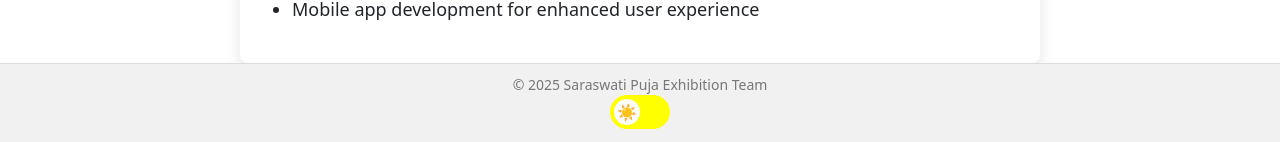
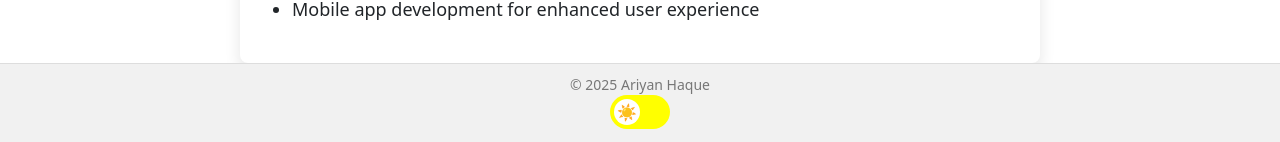
Before and after one commit to mrariyanhaque/collage, a website: page project5.html in a window 1280 px wide. Shown: the part 5430-5572 px from the top of the page. Drawn offline with nearby package versions, Linux system fonts and the light colour scheme.

Commit message:
Update project5.html

```diff
--- a/project5.html
+++ b/project5.html
@@ -288,7 +288,7 @@
     <!-- Footer Section -->
     <footer>
         <div class="container">
-            <p>&copy; 2025 Saraswati Puja Exhibition Team</p>
+            <p>&copy; 2025 Ariyan Haque</p>
 
             <div class="toggle-container">
                 <input type="checkbox" id="theme-toggle" class="toggle-checkbox">
```
